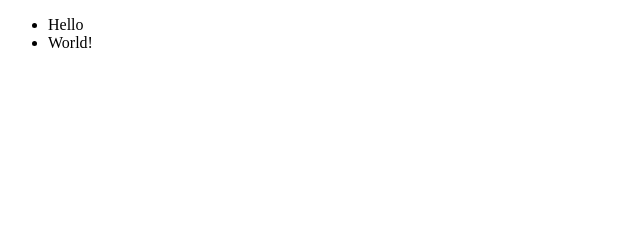
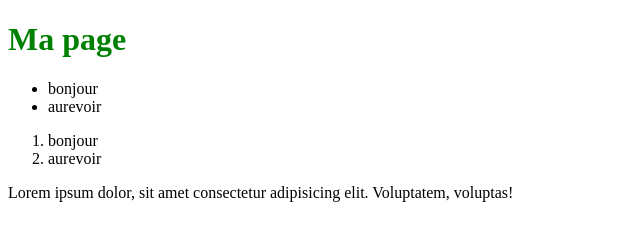
Before and after one commit to PierreG-dev/mon_premier_repository, a plain HTML site: page index.html in a window 1280 px wide. Shown: the whole page, without its empty margins (0-640 px from the left). Drawn offline with Linux system fonts and the light colour scheme.

Commit message:
Ajout d'un fichier CSS+modifications de index.html

```diff
--- a/index.html
+++ b/index.html
@@ -1,18 +1,33 @@
 <!DOCTYPE html>
+
 <html lang="en">
 
 <head>
     <meta charset="UTF-8">
     <meta http-equiv="X-UA-Compatible" content="IE=edge">
     <meta name="viewport" content="width=device-width, initial-scale=1.0">
-    <title>Document</title>
+    <link rel="stylesheet" href="./style.css">
+    <title>Ma page HTML</title>
 </head>
 
 <body>
+    <h1 class="Titre-haut-de-page">Ma page</h1>
+
     <ul>
-        <li>Hello</li>
-        <li>World!</li>
+        <li>bonjour</li>
+        <li>aurevoir</li>
     </ul>
+
+    <ol>
+        <li>bonjour</li>
+        <li>aurevoir</li>
+    </ol>
+
+    <p>
+        Lorem ipsum dolor, sit amet consectetur adipisicing elit. Voluptatem, voluptas!
+    </p>
+
+    <img src="./" alt="">
 </body>
 
 </html>
--- /dev/null
+++ b/style.css
@@ -0,0 +1,3 @@
+.Titre-haut-de-page {
+    color: green;
+}
```
